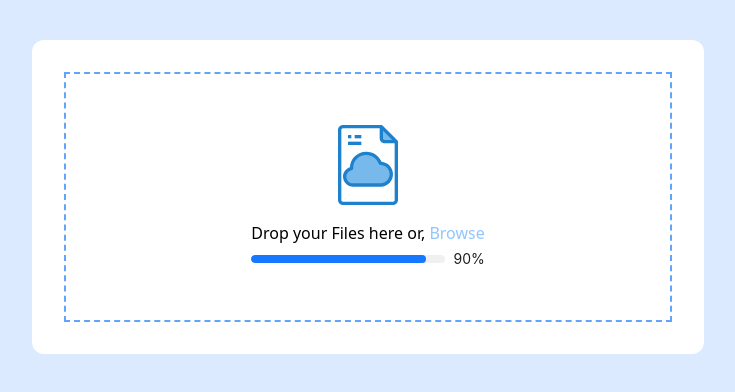
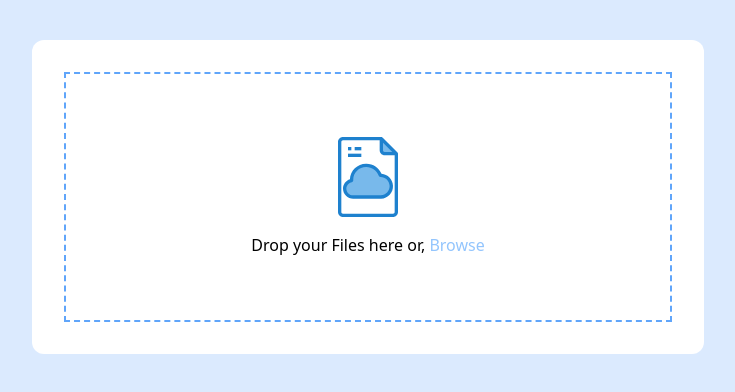
Before and after one commit to Ammar312/file-sharing, a React (Vite) app in the folder web/: page / in a window 1280 px wide. Shown: the top 392 px of the page, without its empty margins (8-743 px from the left). Built offline with nearby package versions, Linux system fonts and the light colour scheme.

Commit message:
progress created now want to hidden

```diff
--- a/web/src/components/Upload.jsx
+++ b/web/src/components/Upload.jsx
@@ -6,6 +6,14 @@ import axios from "axios";
 const Upload = () => {
   const [files, setFiles] = useState("");
   const [isDrop, setIsDrop] = useState(false);
+  const [progress, setProgress] = useState(0);
+
+  const onUploadProgress = (progressEvent) => {
+    const percentCompleted = Math.round(
+      (progressEvent.loaded * 100) / progressEvent.total
+    );
+    setProgress(percentCompleted);
+  };
 
   const callApi = async (acceptedFiles) => {
     let sendTime = new Date().getTime();
@@ -20,6 +28,7 @@ const Upload = () => {
           headers: {
             "Content-Type": "multipart/form-data", // Set content type to multipart/form-data
           },
+          onUploadProgress: onUploadProgress,
         }
       );
 
@@ -34,6 +43,7 @@ const Upload = () => {
 
   const onDrop = useCallback((acceptedFiles) => {
     console.log(acceptedFiles);
+    setProgress(0);
     // Do something with the files
     setFiles(acceptedFiles[0].path);
     callApi(acceptedFiles);
@@ -77,7 +87,11 @@ const Upload = () => {
               // <p>Drag 'n' drop some files here, or click to select files</p>
             }
             <div>{files}</div>
-            <Progress percent={90} />
+            {progress !== 0 && progress !== 100 ? (
+              <Progress percent={progress} />
+            ) : (
+              ""
+            )}
           </div>
         </div>
       </div>
```
Also changed, not shown: 1 other file (tests, documents, lock files or other folders).
